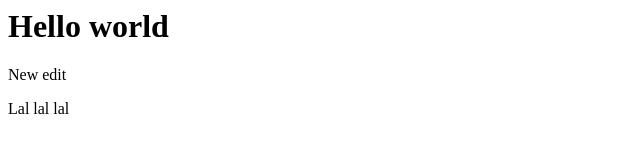
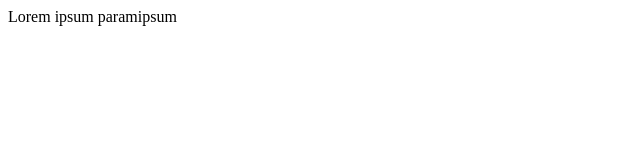
Before and after one commit to xxxHeliXxxx/site, a plain HTML site: page index.html in a window 1280 px wide. Shown: the whole page, without its empty margins (0-640 px from the left). Drawn offline with Linux system fonts and the light colour scheme.

Commit message:
third commit

```diff
--- a/index.html
+++ b/index.html
@@ -8,8 +8,6 @@
     <title>Document</title>
 </head>
 <body>
-<h1>Hello world</h1>
-<p>New edit</p>
-<p>Lal lal lal</p>
+<p>Lorem ipsum paramipsum</p>
 </body>
 </html>
```
